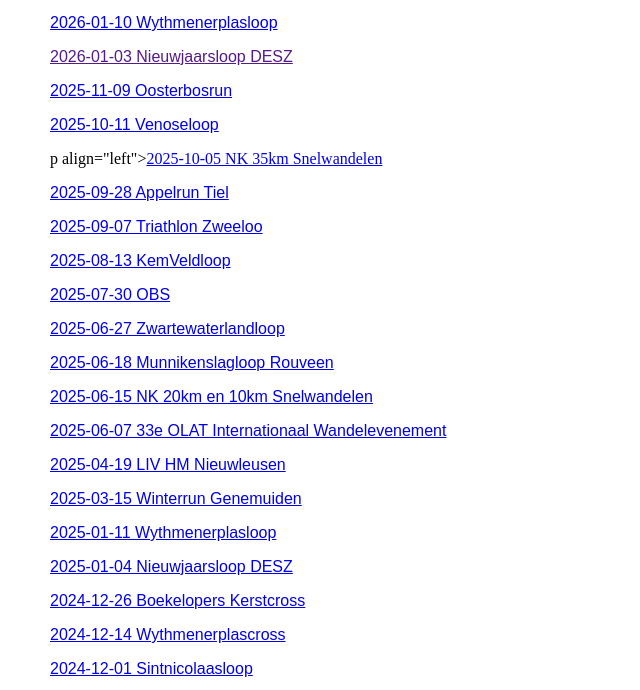
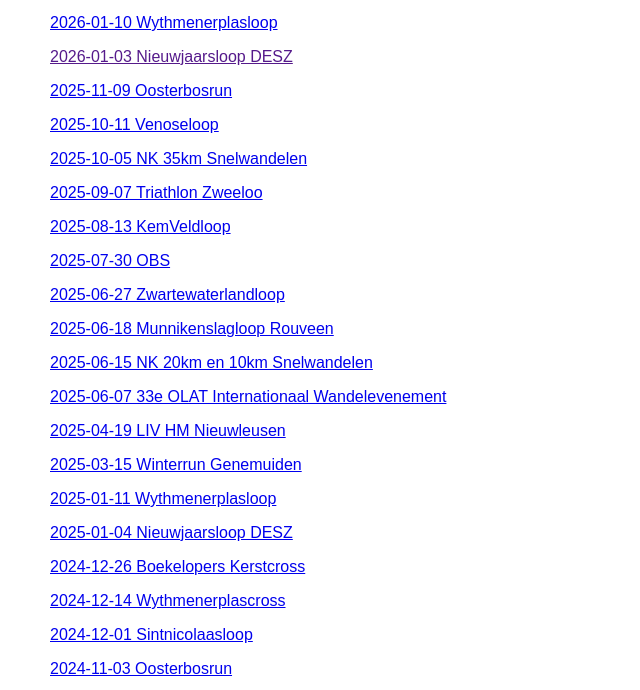
Before and after one commit to niekswart/tijdmeten, a plain HTML site: page wedstrijden.htm in a window 1280 px wide. Shown: the part 110-800 px from the top of the page, without its empty margins (0-640 px from the left). Drawn offline with Linux system fonts and the light colour scheme.

Commit message:
Add files via upload

```diff
--- a/wedstrijden.htm
+++ b/wedstrijden.htm
@@ -41,8 +41,7 @@ Wedstrijden
 <p align="left"><a href="">2026-01-03  Nieuwjaarsloop DESZ</a></p>
 <p align="left"><a href="https://loopgroep-klazienaveen.nl/oosterbosrun/">2025-11-09  Oosterbosrun</a></p>
 <p align="left"><a href="https://www.venoseloop.nl/">2025-10-11  Venoseloop</a></p>
-p align="left"><a href="https://www.rotterdamsewandelsportvereniging.nl/events/nk-20-35-km/">2025-10-05  NK 35km Snelwandelen</a></p>
-<p align="left"><a href="https://www.astylos.nl/betuwse-appel-run/">2025-09-28  Appelrun Tiel</a></p>
+<p align="left"><a href="https://www.rotterdamsewandelsportvereniging.nl/events/nk-20-35-km/">2025-10-05  NK 35km Snelwandelen</a></p>
 <p align="left"><a href="https://www.crosstriatlonzweeloo.nl/">2025-09-07  Triathlon Zweeloo</a></p>
 <p align="left"><a href="https://kickduchenne.nl/kemveldloop/">2025-08-13  KemVeldloop</a></p>
 <p align="left"><a href="https://sas-week.nl/obstacle-run/">2025-07-30  OBS</a></p>
```
